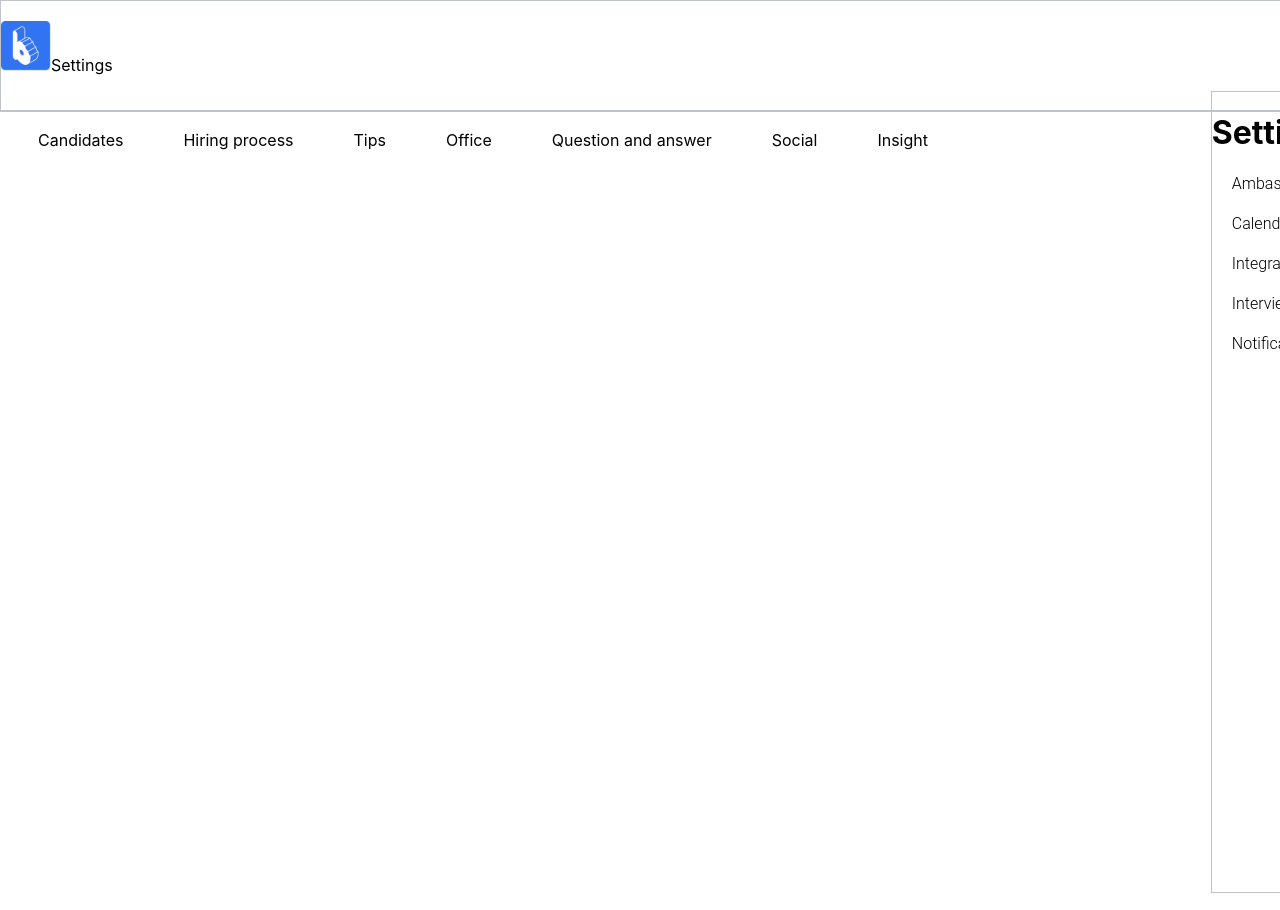
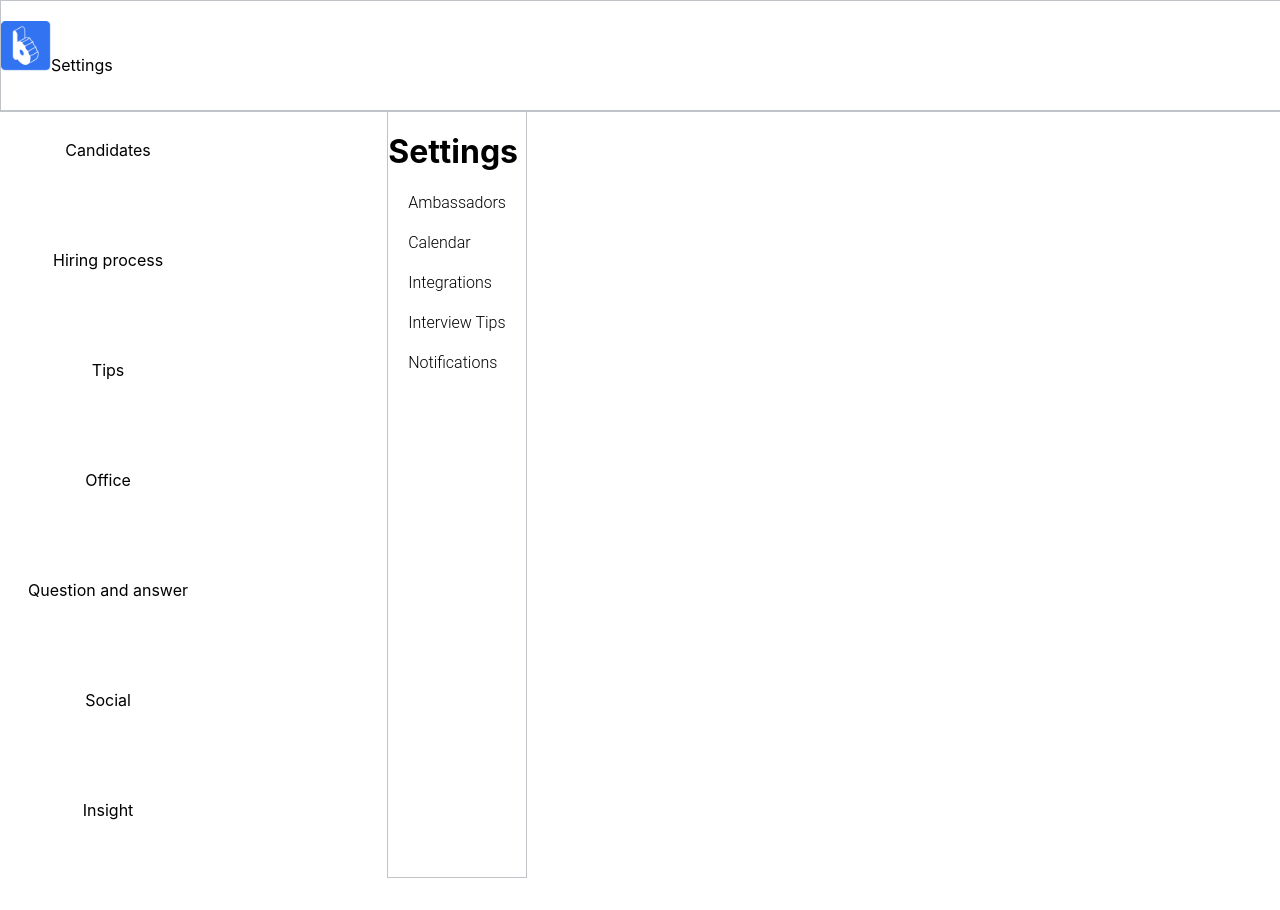
Before and after one commit to ilies-bel/Breadcrumbs-app-employer, a Next.js app in the folder breadcrumbs-app-employer/: page /settings in a window 1280 px wide. Built offline with nearby package versions, Linux system fonts and the light colour scheme.

Commit message:
Changement de Layout. Modification de CSS

```diff
--- a/breadcrumbs-app-employer/components/Layout/BottomNavigation.jsx
+++ b/breadcrumbs-app-employer/components/Layout/BottomNavigation.jsx
@@ -26,7 +26,7 @@ class BottomNav extends React.Component {
 
     render () {
         return(
-        <div>
+        <div className="bar">
             <BottomLink><Link href={CANDIDATES}>{CANDIDATES_LABEL}</Link> </BottomLink>
             <BottomLink><Link href={HIRING_PROCESS}>{HIRING_PROCESS_LABEL}</Link> </BottomLink>
             <BottomLink><Link href={TIPS}>{TIPS_LABEL}</Link> </BottomLink>
@@ -39,12 +39,11 @@ class BottomNav extends React.Component {
 
             <style jsx>{`
                 .bar {
+                    position: fixed;
                     display: flex;
                     flex-direction: column;
                     height: 100%;
-
                     left: -0.15%;
-                    right: 92.31%;
                 }
             `}</style>
         </div>
--- a/breadcrumbs-app-employer/components/Layout/SettingsNavigation.jsx
+++ b/breadcrumbs-app-employer/components/Layout/SettingsNavigation.jsx
@@ -28,12 +28,9 @@ class SettingsNavigation extends React.Component {
 
             <style jsx>{`
                 div {
-                    position: fixed;
-                    display: inline-block;
                     width: max-content;
                     height: 100%;
                     border: 1px solid #C0C3C7;
-                    top: 11.33%;
                 }
             `}
             </style>
--- a/breadcrumbs-app-employer/package.json
+++ b/breadcrumbs-app-employer/package.json
@@ -15,6 +15,9 @@
     "redux": "^4.0.5"
   },
   "devDependencies": {
-    "axios": "^0.21.1"
+    "@types/node": "^14.14.22",
+    "@types/react": "^17.0.0",
+    "axios": "^0.21.1",
+    "typescript": "^4.1.3"
   }
 }
--- /dev/null
+++ b/breadcrumbs-app-employer/pages/api/tips.ts
@@ -0,0 +1,22 @@
+const tipsList =  [
+    {
+        ranking: 5,
+        title: "Bien serrer la main",
+        description: "Serrer très fort"
+    },
+    {
+        ranking: 2,
+        title: "Se tenir droit",
+        description: "Ne pas voûter le dos"
+    },
+    {
+        ranking: 15,
+        title: "Prendre des notes",
+        description: "Prévoir un bloc-note"
+    },
+    {
+        ranking: 15,
+        title: "Porter une Chemise",
+        description: "Prévoir un bloc-note"
+    },
+]
--- a/breadcrumbs-app-employer/pages/candidates/index.js
+++ b/breadcrumbs-app-employer/pages/candidates/index.js
@@ -1,5 +1,4 @@
 import Head from 'next/head'
-import BottomNav from '../../components/Layout/BottomNavigation'
 import Header from '../../components/Layout/Header';
 import axios from 'axios';
 
@@ -29,9 +28,6 @@ const Candidates = ({users, error}) => {
             <Head>
                 <title>Candidates</title>
             </Head>
-            <BottomNav/>
-            <main>
-
 
                 <table>
                     <thead>
@@ -61,7 +57,6 @@ const Candidates = ({users, error}) => {
                         )}
                         </tbody>)}
                 </table>
-            </main>
 
         </>
     );
--- a/breadcrumbs-app-employer/pages/index.js
+++ b/breadcrumbs-app-employer/pages/index.js
@@ -6,16 +6,14 @@ import Header from '../components/Layout/Header'
 
 export default function Home() {
   return (
-    <div className={styles.container}>
+    <>
       <Head>
         <title>Breadcumbs</title>
         <link rel="icon" href="/favicon.ico" />
       </Head>
 
-      <main className={styles.main}>
         Home
-      </main>
 
-    </div>
+    </>
   )
 }
--- a/breadcrumbs-app-employer/pages/settings/index.js
+++ b/breadcrumbs-app-employer/pages/settings/index.js
@@ -12,13 +12,10 @@ function Settings() {
         <Head>
             <title>{SETTINGS}</title>
         </Head>
-        <Header></Header>
-        <main>
-            <ul>
+        <SettingsNavigation/>
+        <ul>
 
-            </ul>
-        </main>
-        <SettingsNavigation/>
+        </ul>
         </>
 
     );
--- a/breadcrumbs-app-employer/styles/globals.css
+++ b/breadcrumbs-app-employer/styles/globals.css
@@ -11,13 +11,13 @@ body {
   padding: 0 0.5rem;
   display: flex;
   flex-direction: row;
-  margin-top: 100px;
+  margin-top: 110px;
 }
 
 main {
   display: flex;
   flex-direction: column;
-  padding-left: 20%;
+  padding-left: 30%;
 }
 
 a {
```
Also changed, not shown: breadcrumbs-app-employer/pages/hiring-process/index.js (+1 -10 lines), breadcrumbs-app-employer/pages/tips/index.js (+0 -24 lines).
